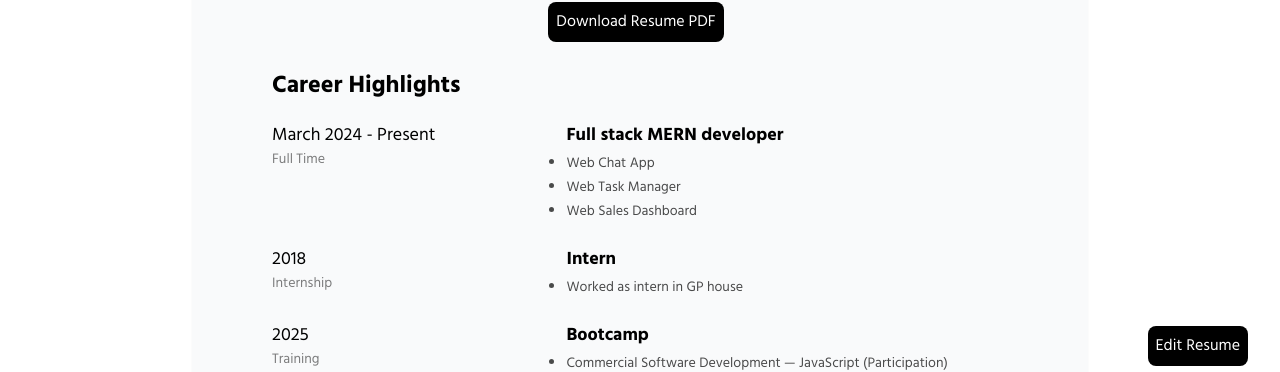
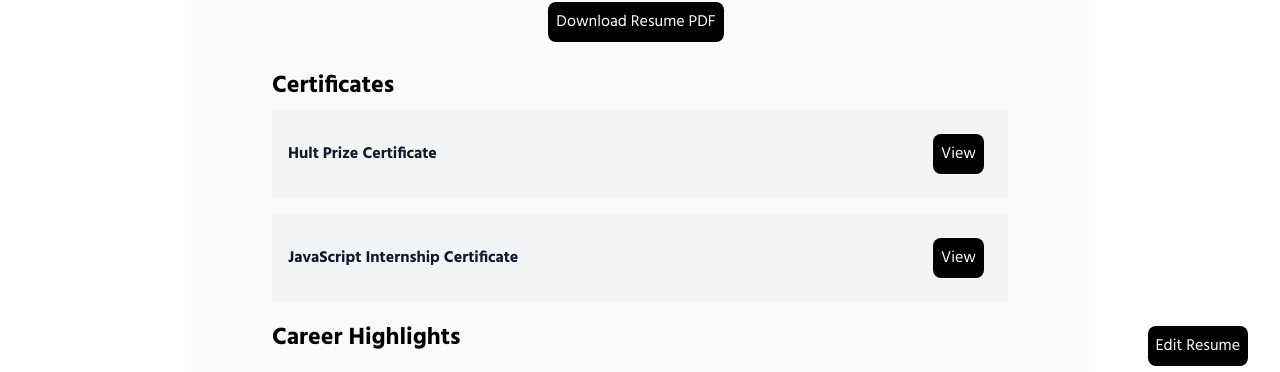
Before and after one commit to Aditya201514049/portfolio, a Next.js app: page /resume in a window 1280 px wide. Shown: the part 402-774 px from the top of the page. Built offline with nearby package versions, Linux system fonts and the light colour scheme.

Commit message:
certificates added in the ui

```diff
--- a/pages/resume.js
+++ b/pages/resume.js
@@ -61,6 +61,36 @@ const Resume = () => {
                     Download Resume PDF
                   </a>
                 </Button>
+              </div>
+              {/* Certificates Section */}
+              <div className="mt-5">
+                <h1 className="text-2xl font-bold">Certificates</h1>
+                <div className="flex flex-col gap-4 mt-2">
+                  <div
+                    className={`flex items-center justify-between p-4 rounded transition-colors duration-300
+                      ${theme.theme === "dark" ? "bg-slate-700 text-white" : "bg-gray-100 text-gray-900"}`}
+                  >
+                    <span className="font-semibold">Hult Prize Certificate</span>
+                    <Button
+                      type="primary"
+                      onClick={() => window.open('/Hult prize.pdf', '_blank', 'noopener,noreferrer')}
+                    >
+                      View
+                    </Button>
+                  </div>
+                  <div
+                    className={`flex items-center justify-between p-4 rounded transition-colors duration-300
+                      ${theme.theme === "dark" ? "bg-slate-700 text-white" : "bg-gray-100 text-gray-900"}`}
+                  >
+                    <span className="font-semibold">JavaScript Internship Certificate</span>
+                    <Button
+                      type="primary"
+                      onClick={() => window.open('/Javascript Intership.pdf', '_blank', 'noopener,noreferrer')}
+                    >
+                      View
+                    </Button>
+                  </div>
+                </div>
               </div>
               <div className="mt-5">
                 <h1 className="text-2xl font-bold">Career Highlights</h1>
```
